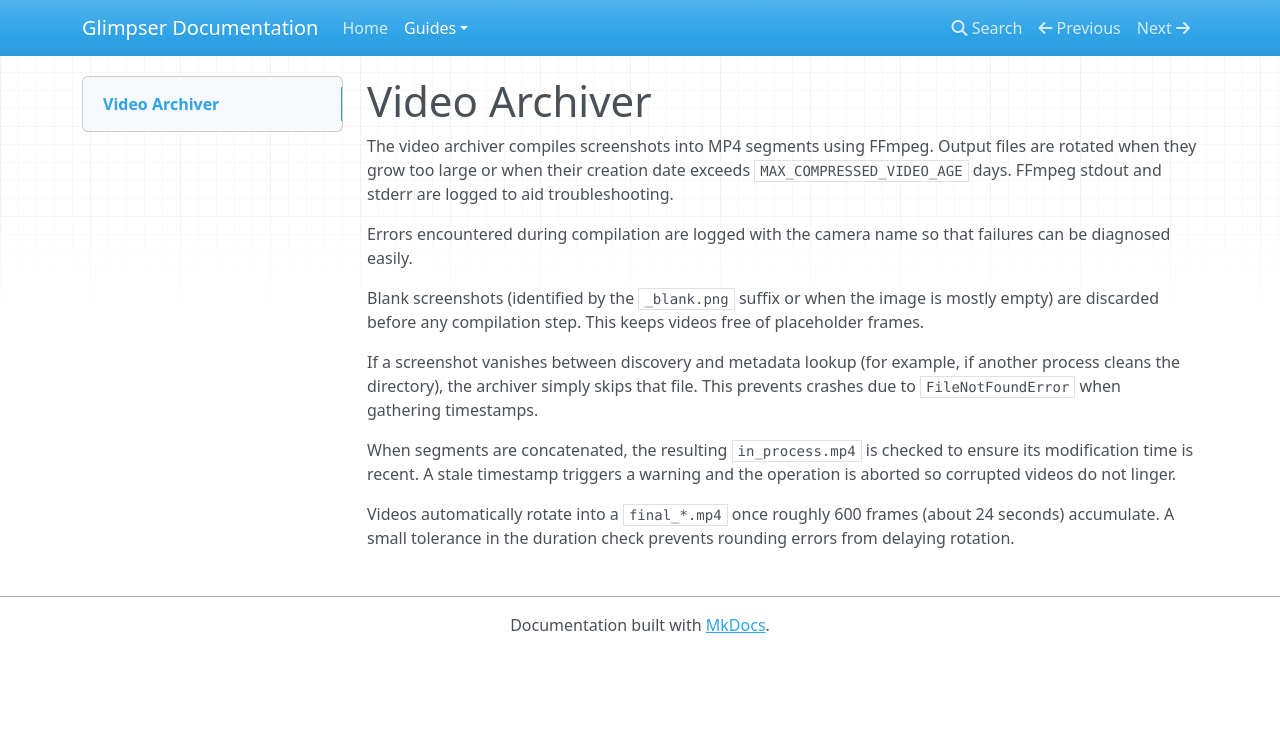
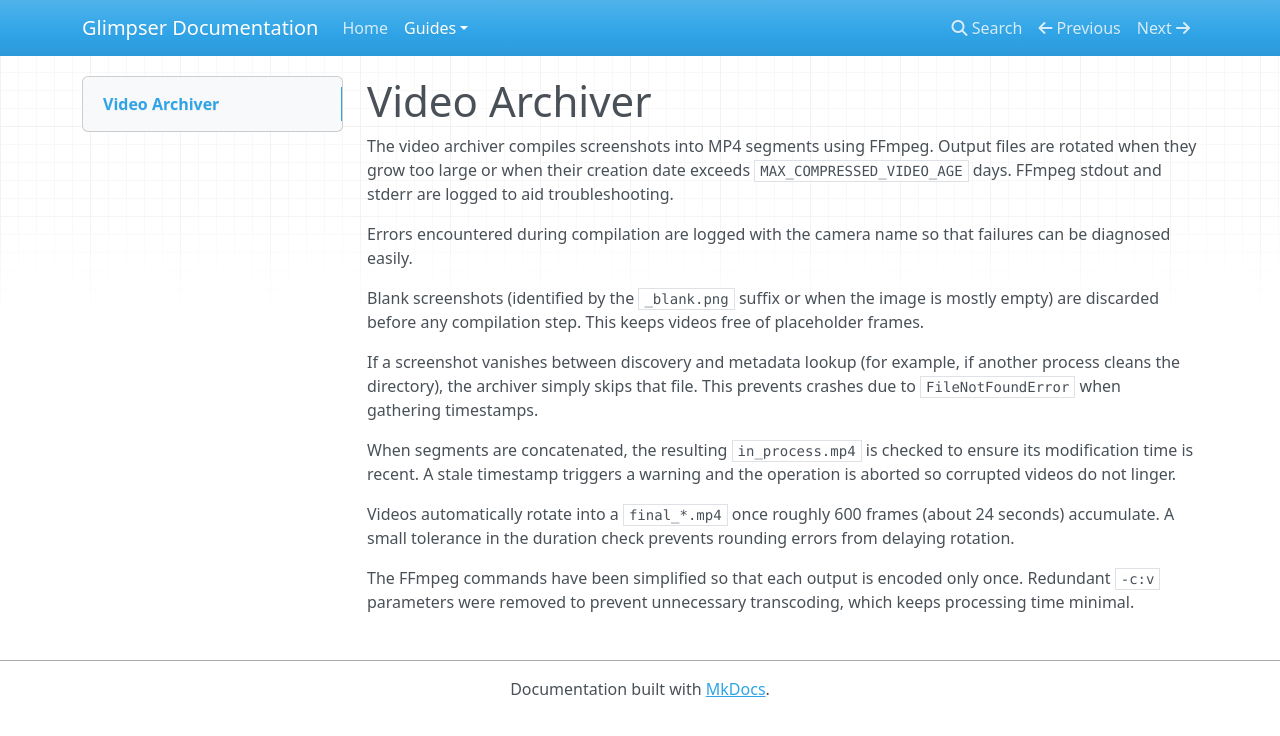
Before and after one commit to KristopherKubicki/glimpser, an MkDocs documentation site: the page built from docs/video_archiver.md, in a window 1280 px wide. Shown: the top 736 px of the page. Built offline with MkDocs 1.6.1, drawn with Linux system fonts in a browser that asks for light colours; nearby versions of some CDN libraries.

Commit message:
docs: note ffmpeg codec cleanup

```diff
--- a/docs/video_archiver.md
+++ b/docs/video_archiver.md
@@ -23,3 +23,7 @@ and the operation is aborted so corrupted videos do not linger.
 Videos automatically rotate into a `final_*.mp4` once roughly 600 frames
 (about 24 seconds) accumulate. A small tolerance in the duration check prevents
 rounding errors from delaying rotation.
+
+The FFmpeg commands have been simplified so that each output is encoded only
+once. Redundant `-c:v` parameters were removed to prevent unnecessary
+transcoding, which keeps processing time minimal.
```
